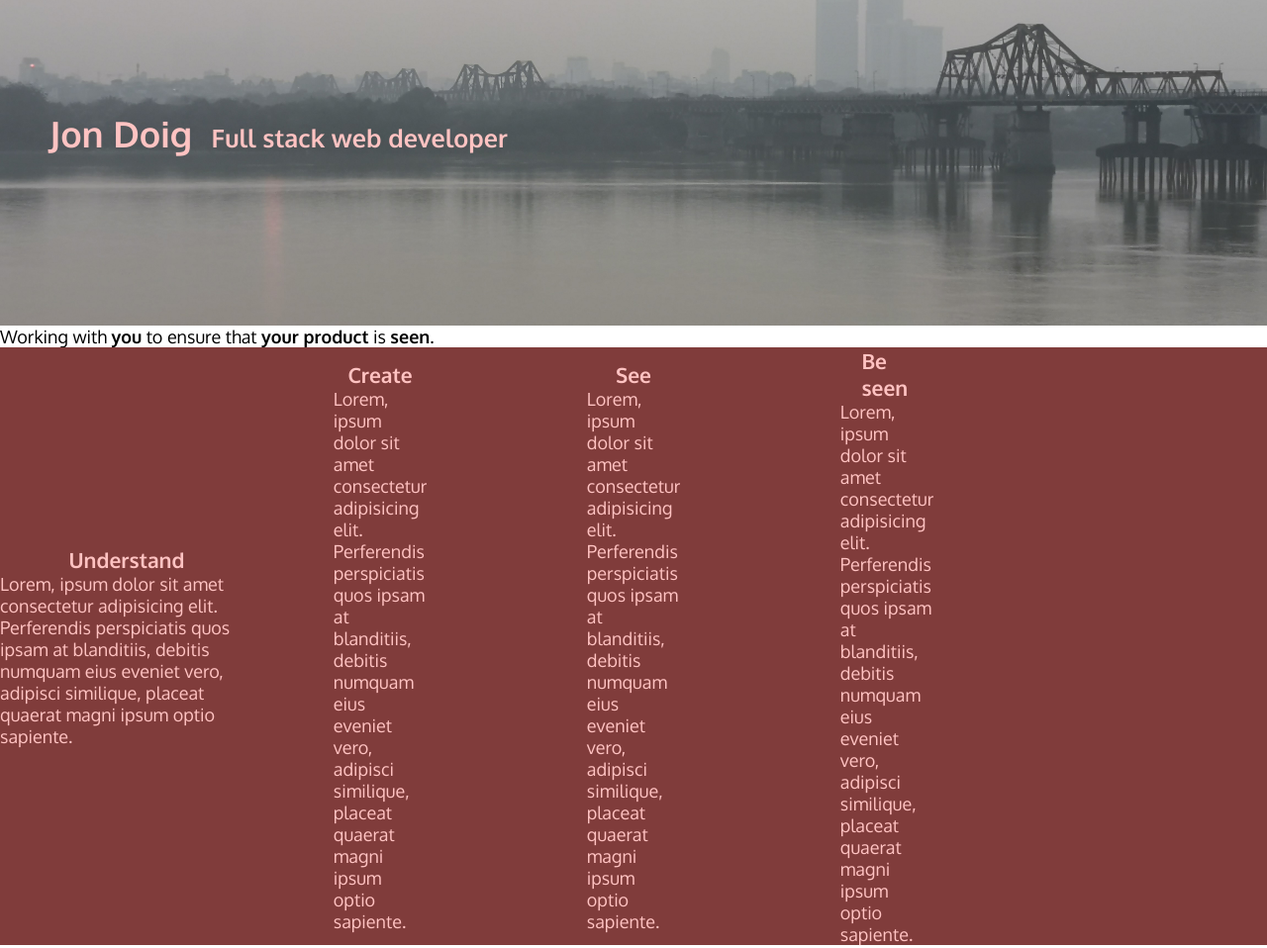
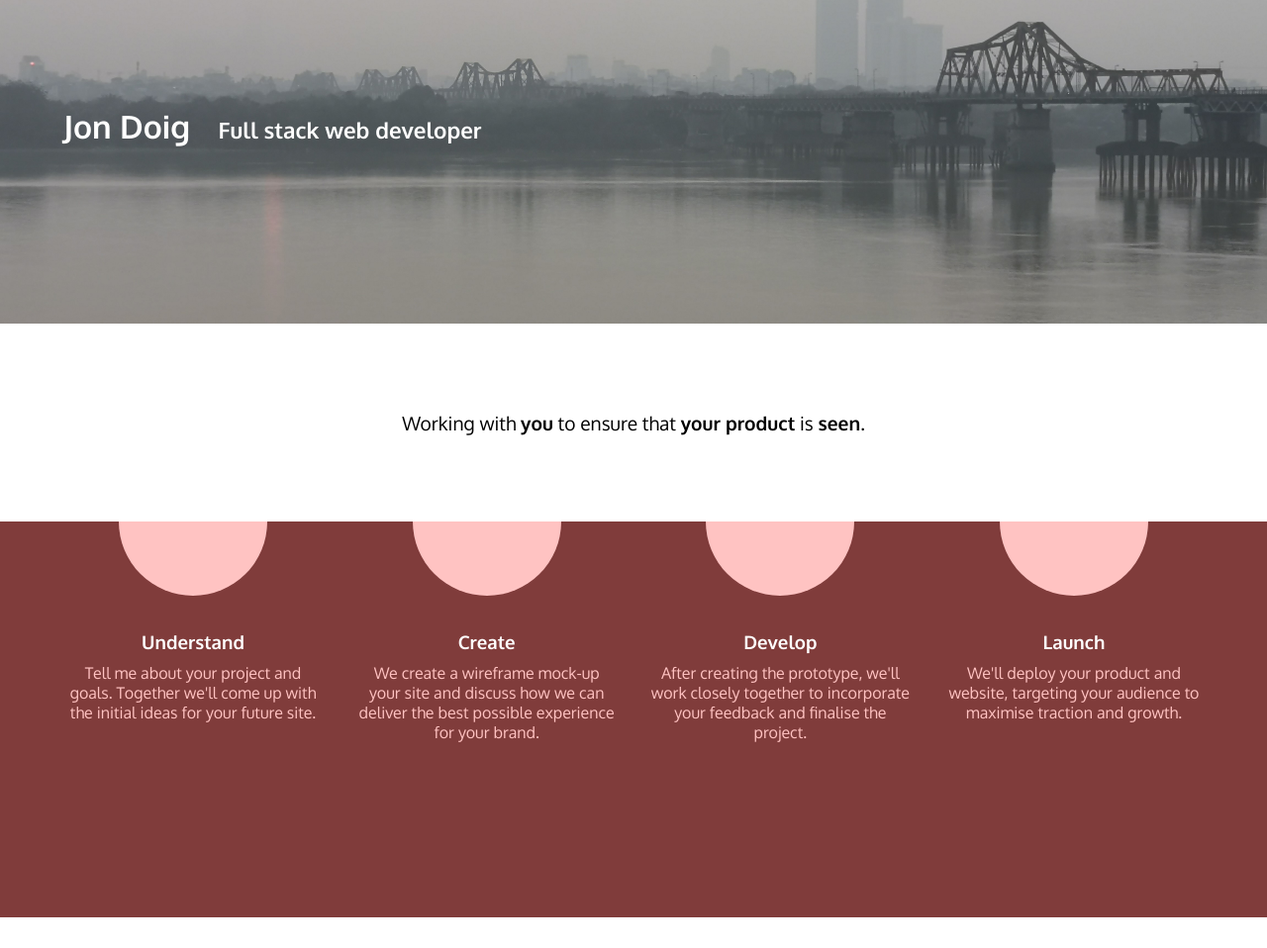
Before and after one commit to cyclopicdog/portfolio, a website: page src/index.html in a window 1280 px wide. Shown: the part 140-1098 px from the top of the page at 99% size. Drawn offline with nearby package versions, Linux system fonts and the light colour scheme; files that its build step writes are made by us from their sources.

Commit message:
heading and intro done - creation section in progress, circles need styling

```diff
--- a/src/index.html
+++ b/src/index.html
@@ -13,11 +13,11 @@
     <link rel="stylesheet" href="/css/style.css" />
     <title>Document</title>
   </head>
-  <body>
+  <body id="top">
     <!-- navbar -->
 
     <nav class="nav">
-      <p class="nav__link nav__link--icon" id="top">
+      <p class="nav__link nav__link--icon">
         <img src="/img/cyclopicdog-20-16.png" alt="dog" class="nav__icon"/>
       </p>
 
@@ -45,11 +45,11 @@
 
     <!-- header -->
 
-    <header class="header" id="top">
-      <h1 class="page-heading">
-        <span class="page-heading--main">Jon Doig</span>
-        <span class="page-heading--sub">Full stack web developer</span>
-      </h1>
+    <header class="header">
+        <div class="header__content">
+
+          <h1 class="header__page-heading header__page-heading--main heading">Jon Doig <span class="header__page-heading header__page-heading--sub heading">Full stack web developer</span></h1>
+        </div>
     </header>
 
 <!-- main section -->
@@ -66,43 +66,45 @@
 
       <!-- creation process -->
 
-      <section class="creation-steps">
-        <article class="creation-steps step">
-          <h3 class="step__heading">Understand</h3>
-          <p class="step__content">
-            Lorem, ipsum dolor sit amet consectetur adipisicing elit.
-            Perferendis perspiciatis quos ipsam at blanditiis, debitis numquam
-            eius eveniet vero, adipisci similique, placeat quaerat magni ipsum
-            optio sapiente.
+      <section class="creation">
+        <div class="creation__steps-container">
+          <article class="creation__step">
+            <h3 class="creation__heading heading">Understand</h3>
+            <p class="creation__content">
+              Tell me about your project and goals. Together we'll come up with the initial ideas for your future site.
             </p>
+            <div class="creation__circle">
+              <div class="creation__circle-half"></div>
+            </div>
           </article>
-        <article class="creation-steps step">
-          <h3 class="step step__heading">Create</h3>
-          <p class="step step__content">
-            Lorem, ipsum dolor sit amet consectetur adipisicing elit.
-            Perferendis perspiciatis quos ipsam at blanditiis, debitis numquam
-            eius eveniet vero, adipisci similique, placeat quaerat magni ipsum
-            optio sapiente.
+          <article class="creation__step">
+            <h3 class="creation__heading heading">Create</h3>
+            <p class="creation__content">
+              We create a wireframe mock-up your site and discuss how we can deliver the best possible experience for your brand.
             </p>
+             <div class="creation__circle">
+              <div class="creation__circle-half"></div>
+            </div>
           </article>
-        <article class="creation-steps step">
-          <h3 class="step step__heading">See</h3>
-          <p class="step step__content">
-            Lorem, ipsum dolor sit amet consectetur adipisicing elit.
-            Perferendis perspiciatis quos ipsam at blanditiis, debitis numquam
-            eius eveniet vero, adipisci similique, placeat quaerat magni ipsum
-            optio sapiente.
+          <article class="creation__step">
+            <h3 class="creation__heading heading">Develop</h3>
+            <p class="creation__content">
+              After creating the prototype, we'll work closely together to incorporate your feedback and finalise the project.
             </p>
+             <div class="creation__circle">
+              <div class="creation__circle-half"></div>
+            </div>
           </article>
-        <article class="creation-steps step">
-          <h3 class="step step__heading">Be seen</h3>
-          <p class="step step__content">
-            Lorem, ipsum dolor sit amet consectetur adipisicing elit.
-            Perferendis perspiciatis quos ipsam at blanditiis, debitis numquam
-            eius eveniet vero, adipisci similique, placeat quaerat magni ipsum
-            optio sapiente.
+          <article class="creation__step">
+            <h3 class="creation__heading heading">Launch</h3>
+            <p class="creation__content">
+              We'll deploy your product and website, targeting your audience to maximise traction and growth.
             </p>
+             <div class="creation__circle">
+              <div class="creation__circle-half"></div>
+            </div>
           </article>
+        </div>
       </section>
 
       <!-- skills tables -->
--- /dev/null
+++ b/src/scss/_creation.scss
@@ -0,0 +1,44 @@
+/* creation steps */
+
+.creation {
+  width: 100%;
+  background-color: $bkg-one;
+  color: $light-text;
+  &__steps-container {
+    width: 90%;
+    height: 400px;
+    margin: 0 auto;
+    display: grid;
+    grid-template-columns: 1fr 1fr 1fr 1fr;
+    grid-row: auto;
+    gap: 3%;
+  }
+  &__step {
+    height: 200px;
+    margin: auto;
+    display: flex;
+    flex-flow: column nowrap;
+    align-items: center;
+    text-align: center;
+  }
+  &__heading {
+    padding: 10px 0;
+    color: $white-text;
+  }
+  &__content {
+    height: 100%;
+  }
+  &__circle {
+    width: 150px;
+    height: 150px;
+    margin-top: -418.5px;
+    overflow: hidden;
+    border-radius: 50%;
+  }
+  &__circle-half {
+    width: 100%;
+    height: 75px;
+    margin-top: 75px;
+    background-color: $light-text;
+  }
+}
--- a/src/scss/_intro.scss
+++ b/src/scss/_intro.scss
@@ -0,0 +1,11 @@
+.intro {
+  width: 100%;
+  height: 200px;
+  display: flex;
+  justify-content: center;
+  align-items: center;
+  &__p {
+    text-align: center;
+    font-size: 1.2rem;
+  }
+}
--- a/src/scss/_variables.scss
+++ b/src/scss/_variables.scss
@@ -1,6 +1,8 @@
 $bkg-one: #803c3b;
 $bkg-two: #ff7875;
+$white-text: white;
 $light-text: #ffc3c2;
+$h1-sub: #806161;
 
 /* Color Theme Swatches in Hex */
 $With-hanoi-pic-1-hex: #806161;
--- a/src/scss/style.scss
+++ b/src/scss/style.scss
@@ -1,6 +1,7 @@
 @import "variables";
 @import "mixins";
 @import "intro";
+@import "creation";
 
 * {
   box-sizing: border-box;
@@ -9,7 +10,7 @@
 
 html {
   font-family: "Oxygen", Helvetica, sans-serif;
-  font-size: 18px;
+  font-size: 16px;
 }
 
 body {
@@ -20,7 +21,7 @@ body {
 }
 
 .heading {
-  text-align: center;
+  color: $white-text;
 }
 
 /* nav bar */
@@ -78,7 +79,7 @@ body {
   }
 
   // Navbar media queries
-  @media (max-width: 800px) {
+  @media (max-width: 820px) {
     grid-template-columns: 1fr 1fr 1fr;
     grid-template-rows: auto auto;
   }
@@ -128,25 +129,45 @@ body {
 .header {
   width: 100%;
   height: 400px;
+  margin-top: 30px;
   display: flex;
-  flex-flow: row wrap;
   justify-content: left;
-  align-content: center;
-  margin-top: 30px;
+  align-items: center;
   background-image: url("../img/hanoi.jpg");
   background-position: center;
-  background-size: 100% auto;
+  background-size: cover;
   background-repeat: no-repeat;
   color: $light-text;
-}
-
-.page-heading {
-  font-size: 2rem;
-  padding-top: 10px;
-  padding-left: 50px;
-  &--sub {
-    font-size: 1.4rem;
-    padding-left: 10px;
+  @media (max-width: 550px) {
+    height: 300px;
+    background-size: cover;
+  }
+  &__content {
+    width: 90%;
+    height: 50px;
+    margin: auto auto;
+    display: flex;
+    flex-flow: row nowrap;
+    align-items: flex-end;
+  }
+  &__page-heading {
+    padding-top: 5px;
+    &--main {
+      width: fit-content;
+      height: 50px;
+      font-size: 2rem;
+    }
+    &--sub {
+      display: inline-block;
+      width: auto;
+      height: 50px;
+      padding-left: 20px;
+      font-size: 1.4rem;
+      @media (max-width: 550px) {
+        width: 100%;
+        padding: 0;
+      }
+    }
   }
 }
 
@@ -157,25 +178,6 @@ body {
   height: auto;
   display: flex;
   flex-flow: column wrap;
-}
-
-/* creation steps */
-
-.creation-steps {
-  width: 100%;
-  display: flex;
-  flex-flow: row wrap;
-  background-color: $bkg-one;
-  color: $light-text;
-}
-
-.step {
-  width: 20%;
-  display: flex;
-  flex-flow: column nowrap;
-  justify-content: center;
-  align-items: center;
-  align-content: center;
 }
 
 /* skills */
```
Lines whose indentation alone changed are shown as unchanged.
